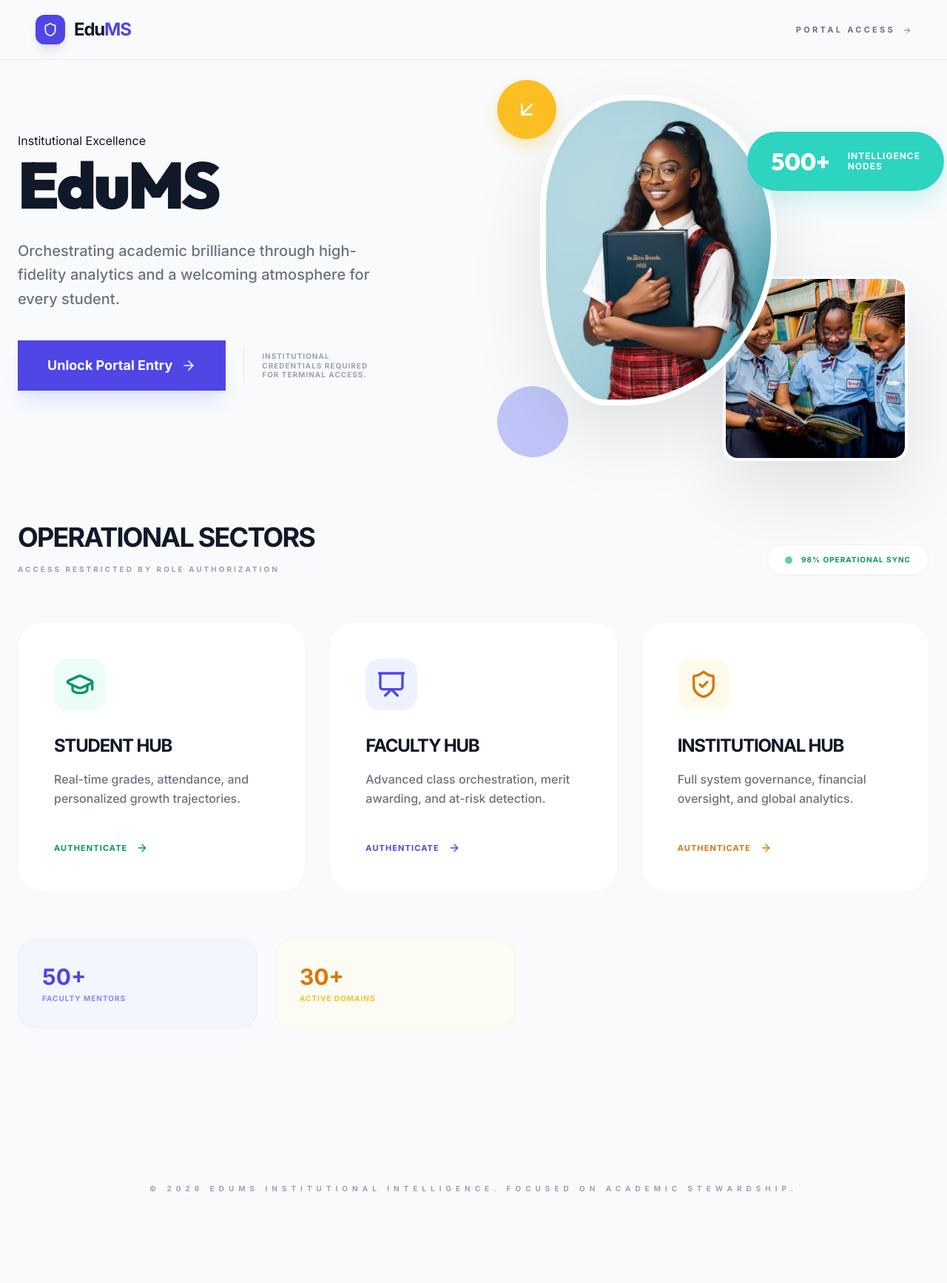
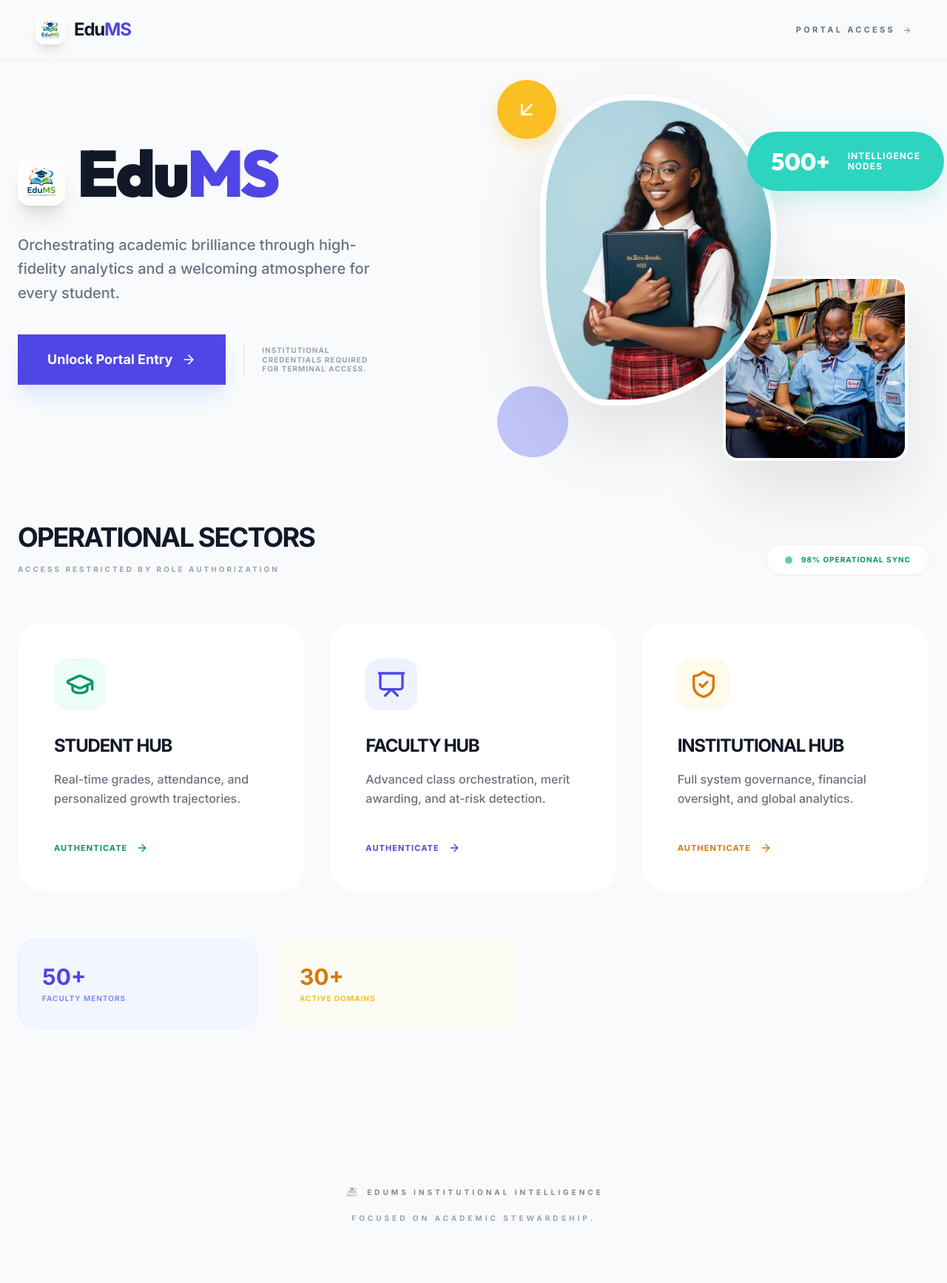
Before and after one commit to KARTEY-JUNIOR-KWASI/Management-System, a Django app: page / in a window 1280 px wide. Shown: the whole page at 74% size. Run offline with Django 5.2, Linux system fonts and the light colour scheme; data comes from the database, SQL or seed files in the repository; some libraries are stand-ins or nearby versions.

Commit message:
Design: Global rebranding with new logo and side-by-side layout

```diff
--- a/templates/account/login.html
+++ b/templates/account/login.html
@@ -27,10 +27,8 @@
         <div class="login-form-side">
             <div class="login-brand-header">
                 <div class="flex items-center gap-3 mb-4">
-                    <div class="w-8 h-8 rounded-lg bg-indigo-600 flex items-center justify-center shadow-lg">
-                        <i data-lucide="shield" class="w-4 h-4 text-white"></i>
-                    </div>
-                    <span class="text-xl font-black text-gray-900 tracking-tighter">Edu<span class="text-indigo-600">MS</span></span>
+                    <img src="{% static 'images/logo.png' %}" class="w-10 h-10 rounded-lg shadow-md" alt="EduMS Logo">
+                    <span class="text-2xl font-black text-gray-900 tracking-tighter">Edu<span class="text-indigo-600">MS</span></span>
                 </div>
                 <h2 class="mb-1">Welcome Back</h2>
                 <span class="sub-header">Institutional Portal Access</span>
--- a/templates/accounts/student_signup.html
+++ b/templates/accounts/student_signup.html
@@ -92,6 +92,10 @@
     <div class="auth-glass-container animate-fade-up">
         <div class="auth-card">
             <div class="text-center mb-5">
+                <div class="flex justify-center items-center gap-3 mb-6">
+                    <img src="{% static 'images/logo.png' %}" class="w-12 h-12 rounded-xl shadow-lg" alt="EduMS Logo">
+                    <span class="text-3xl font-black text-gray-900 tracking-tighter">Edu<span class="text-indigo-600">MS</span></span>
+                </div>
                 <div class="p-badge p-badge-high mb-4 shadow-sm" style="padding: 0.6rem 2rem; font-size: 0.75rem; letter-spacing: 2px;">STUDENT ENROLLMENT</div>
                 <h2 class="fw-800 text-dark font-display" style="letter-spacing: -2px; font-size: 2.25rem;">Join the Intelligence Network</h2>
                 <p class="text-muted fw-bold extra-small text-uppercase mt-2 opa-7" style="letter-spacing: 1px;">Initialize Your Institutional Matrix</p>
--- a/templates/accounts/teacher_signup.html
+++ b/templates/accounts/teacher_signup.html
@@ -81,6 +81,10 @@
     <div class="auth-glass-container animate-fade-up">
         <div class="auth-card">
             <div class="text-center mb-5">
+                <div class="flex justify-center items-center gap-3 mb-6">
+                    <img src="{% static 'images/logo.png' %}" class="w-12 h-12 rounded-xl shadow-lg" alt="EduMS Logo">
+                    <span class="text-3xl font-black text-gray-900 tracking-tighter">Edu<span class="text-indigo-600">MS</span></span>
+                </div>
                 <div class="p-badge p-badge-medium mb-3" style="padding: 0.5rem 1.5rem; font-size: 0.7rem; letter-spacing: 1px;">TEACHER ONBOARDING</div>
                 <h2 class="fw-bold text-dark" style="letter-spacing: -1px;">Educator Portal Sign-up</h2>
                 <p class="text-muted small">Access advanced instructional and grading tools.</p>
--- a/templates/base.html
+++ b/templates/base.html
@@ -160,7 +160,7 @@
           {% if school_config.logo %}
             <img src="{{ school_config.logo.url }}" class="w-10 h-10 rounded-xl shadow-md border border-indigo-800" alt="Logo">
           {% else %}
-            <img src="https://i.ibb.co/kVqZ4rt5/Edu-MS-logo-with-educational-symbols.png" class="w-10 h-10 rounded-xl shadow-lg" alt="EduMS Logo">
+            <img src="{% static 'images/logo.png' %}" class="w-10 h-10 rounded-xl shadow-lg" alt="EduMS Logo">
           {% endif %}
           <div class="min-w-0">
             <span class="font-display font-bold text-lg tracking-tight block truncate text-yellow-400">{{ school_config.name|truncatechars:14 }}</span>
--- a/templates/components/header.html
+++ b/templates/components/header.html
@@ -1,4 +1,5 @@
 <!-- templates/components/header.html -->
+{% load static %}
 <!-- Mobile Header: Full branded bar -->
 <header class="bg-indigo-600 text-white sticky top-0 z-50 rounded-b-3xl shadow-lg lg:hidden">
   <div class="px-5 py-4 flex justify-between items-center">
@@ -6,7 +7,7 @@
       {% if school_config.logo %}
         <img src="{{ school_config.logo.url }}" class="w-10 h-10 rounded-xl" alt="Logo">
       {% else %}
-        <img src="https://i.ibb.co/kVqZ4rt5/Edu-MS-logo-with-educational-symbols.png" class="w-10 h-10 rounded-xl" alt="EduMS Logo">
+        <img src="{% static 'images/logo.png' %}" class="w-10 h-10 rounded-xl" alt="EduMS Logo">
       {% endif %}
       <div class="min-w-0">
         <h1 class="font-bold text-lg leading-tight tracking-tight truncate">{{ title|default:school_config.name }}</h1>
--- a/templates/core/home.html
+++ b/templates/core/home.html
@@ -14,9 +14,7 @@
     <!-- 🧭 Strategic Navigation -->
     <nav class="new-glass-nav py-5 px-6 md:px-12 flex items-center justify-between fixed top-0 w-full z-[100]">
         <div class="flex items-center gap-3">
-            <div class="w-10 h-10 rounded-xl bg-indigo-600 flex items-center justify-center shadow-lg">
-                 <i data-lucide="shield" class="w-5 h-5 text-white"></i>
-            </div>
+            <img src="{% static 'images/logo.png' %}" class="w-10 h-10 rounded-xl shadow-lg" alt="EduMS Logo">
             <span class="text-2xl font-black text-gray-900 tracking-tighter">Edu<span class="text-indigo-600">MS</span></span>
         </div>
         {% if not user.is_authenticated %}
@@ -31,8 +29,10 @@
         <!-- 🚀 Hero Section -->
         <section class="hero-grid animate-fade-up">
             <div class="hero-text-content">
-                <span class="tagline">Institutional Excellence</span>
-                <h1 class="text-gray-900">EduMS</h1>
+                <div class="flex items-center gap-4 mb-2">
+                    <img src="{% static 'images/logo.png' %}" class="w-16 h-16 rounded-2xl shadow-xl" alt="EduMS Logo">
+                    <h1 class="text-gray-900 leading-none">Edu<span class="text-indigo-600">MS</span></h1>
+                </div>
 
                 <p class="text-gray-500 text-xl font-medium leading-relaxed max-w-lg mb-10">
                     Orchestrating academic brilliance through high-fidelity analytics
@@ -148,8 +148,12 @@
             </div>
         </section>
 
-        <footer class="pt-20 border-t border-gray-100 text-center text-gray-400 text-[10px] font-black uppercase tracking-[0.6em] pb-20">
-            © 2026 EduMS Institutional Intelligence. Focused on Academic Stewardship.
+        <footer class="pt-20 border-t border-gray-100 flex flex-col items-center gap-4 pb-20">
+            <div class="flex items-center gap-2 opacity-50 grayscale hover:grayscale-0 transition-all">
+                <img src="{% static 'images/logo.png' %}" class="w-6 h-6 rounded-md" alt="EduMS Logo">
+                <span class="text-[10px] font-black uppercase tracking-[0.4em]">EduMS Institutional Intelligence</span>
+            </div>
+            <p class="text-gray-400 text-[10px] font-black uppercase tracking-[0.4em]">Focused on Academic Stewardship.</p>
         </footer>
     </div>
 </div>
```
